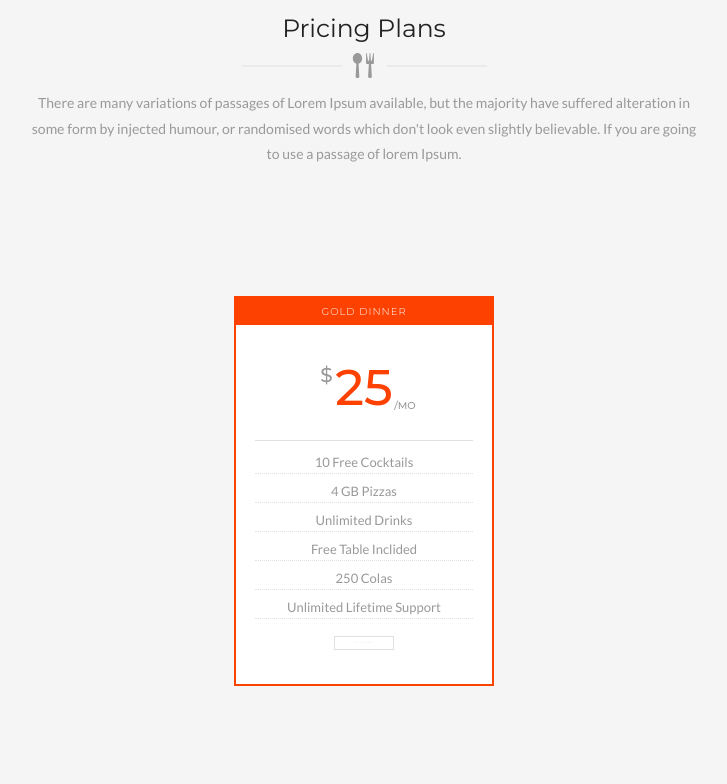
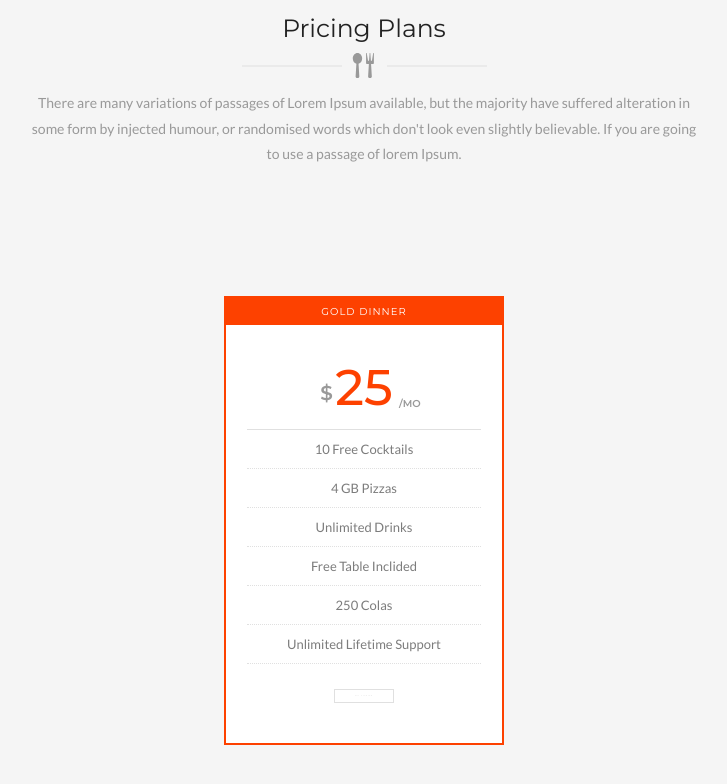
Before and after one commit to avaTzeng/Gustablo-restaurant-project, a website: page index.html in a window 1280 px wide. Shown: the part 3551-4335 px from the top of the page, without its empty margins (276-1003 px from the left). Drawn offline with nearby package versions, Linux system fonts and the light colour scheme; a script that the page names is missing.

Commit message:
修正 _pricing-card.scss 的 bug

```diff
--- a/sass/components/_pricing-card.scss
+++ b/sass/components/_pricing-card.scss
@@ -1,16 +1,13 @@
 .pricing-card {
-    @include size(26rem,39rem);
-    align-items: center;
+    @include flex-column-center;
+    width: 28rem;
     border: 2px solid $color-primary;
     background-color: $color-white;
-    display: flex;
-    flex-direction: column;
 
     &__banner {
         background-color: $color-primary;
         color: $color-white;
         font-family: $font-family-1;
-        font-weight: 300;
         letter-spacing: 1px;
         padding: .5rem 0;
         text-align: center;
@@ -22,30 +19,28 @@
         align-items: center;
         display: flex;
         flex-direction: column;
-        padding-top: 2rem;
+        padding: 4.5rem 0 4rem 0;
         width: 100%;
-
-        .btn {
-            margin-top: 1.7rem;
-        }
     }
 
     &__price {
+        margin-bottom: 2.4rem;
         color: $color-primary;
         font-family: $font-family-1;
         font-size: 5rem;
         font-weight: 500;
+        line-height: .7;
 
         &::before {
             content: "$";
             color: $color-grey-light-3;
             display: inline-block;
             font-size: 2rem;
-            font-weight: 500;
+            font-weight: 600;
             left: 0;
             position: absolute;
             top: 0;
-            transform: translate(-1.5rem,1.3rem);
+            transform: translate(-1.5rem,1.6rem);
         }
 
         &::after {
@@ -54,41 +49,34 @@
             color: $color-grey-light-3;
             display: inline-block;
             font-size: 1rem;
-            font-weight: 500;
+            font-weight: 600;
             position: absolute;
             right: 0;
-            transform: translate(2.3rem,-1.65rem);
+            bottom: 0;
+            transform: translate(2.8rem,25%);
         }
     }
 
     &__list {
+        width: 85%;
+        margin-bottom: 2.5rem;
         font-family: $font-family-2;
         list-style: none;
         text-align: center;
-        vertical-align: middle;
-        width: 85%;
 
         &::before {
             @include size(100%,1px);
             background-color: $color-grey-light-2;
             content: "";
             display: block;
-            transform: translateY(1rem);
         }
 
         &-item {
-            @include size(100%,2.3rem);
             border: none;
             border-bottom: 1px dotted $color-grey-light-2;
+            color: $color-grey-light-4;
             font-size: 1.3rem;
-
-            &:first-child {
-                margin-top: 2rem;
-            }
-
-            &:not(:first-child) {
-                margin-top: .6rem;
-            }
+            padding: .8rem 0;
         }
     }
 }
```
Also changed, not shown: css/style.css.
